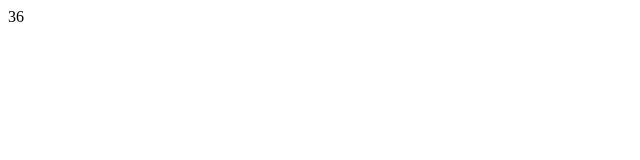
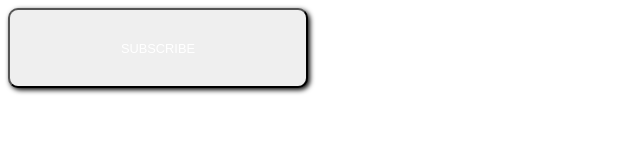
Before and after one commit to satyakusumab004/calculator, a plain HTML site: page index.html in a window 1280 px wide. Shown: the whole page, without its empty margins (0-640 px from the left). Drawn offline with Linux system fonts and the light colour scheme.

Commit message:
Add files via upload

```diff
--- a/index.html
+++ b/index.html
@@ -1,13 +1,35 @@
 <!DOCTYPE html>
 <html lang="en">
 <head>
-     <title>Document</title>
+  <title>Document</title>
+  <style>
+    #a{
+        width: 300px;
+        height: 80px;
+        border-radius: 10px;
+        font-size: 80%;
+        color:white;
+        box-shadow: 2px 2px 5px black;
+    }
+  </style>
 </head>
 <body>
+    <input id="a" type="button" value="SUBSCRIBE" onclick ="sub()">
     <script>
-        var brand=["BMW","AUDI","BENZ","TATA","MARUTHI","FORD","TATA"]
-        document.write(brand.indexOf("TATA"))
-        document.write(brand.lastIndexOf("TATA"))
+        function sub()
+        {
+            var a=document.getElementById("a").value
+            if(a=="SUBSCRIBE")
+            {
+                document.getElementById("a").style.backgroundColor="gray"
+                document.getElementById("a").setAttribute("value","SUBSCRIBED")
+            }
+            else
+            {
+                document.getElementById("a").style.backgroundColor="red"
+                document.getElementById("a").setAttribute("value","SUBSCRIBE")
+            }
+        }
     </script>
 </body>
 </html>
```
